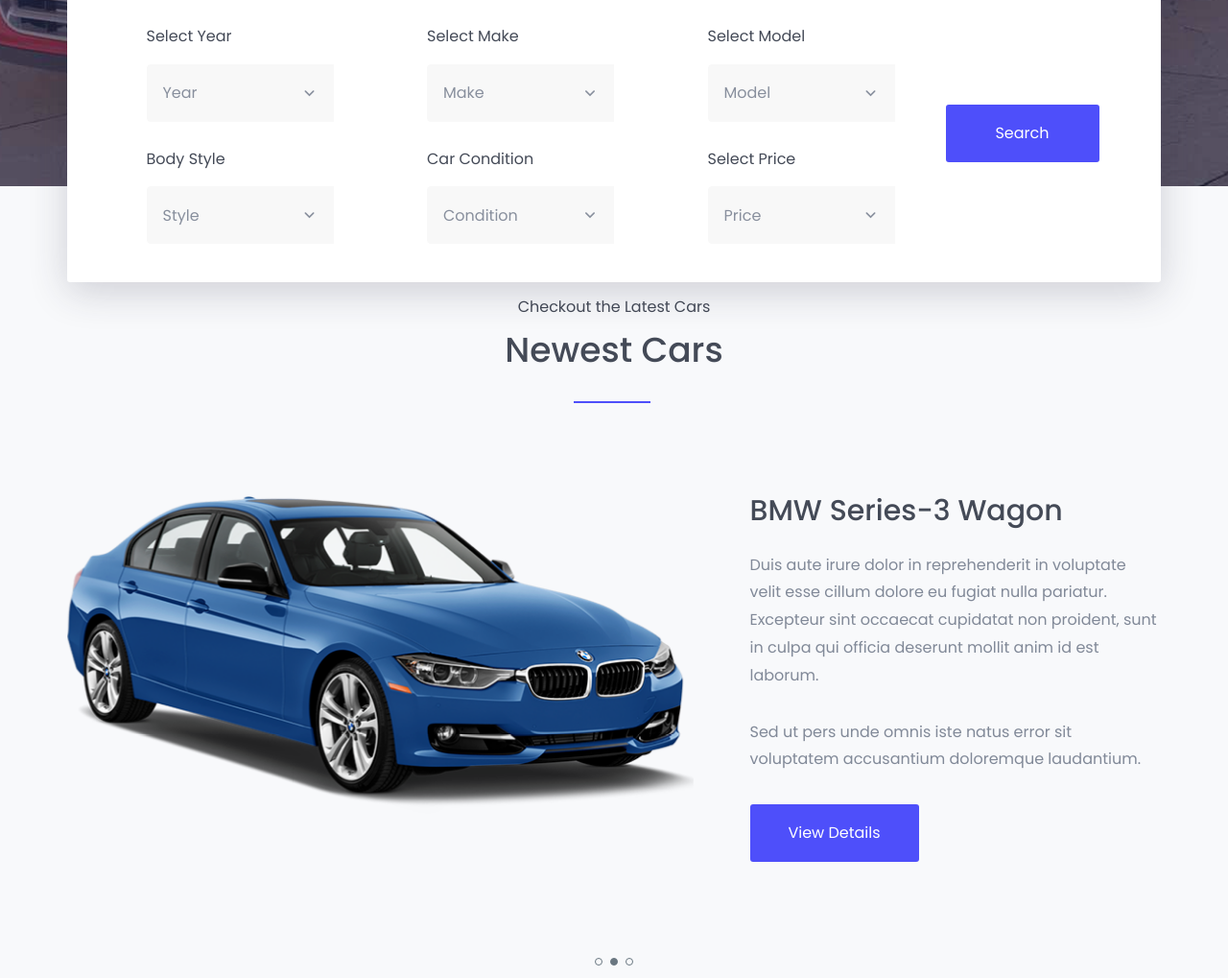
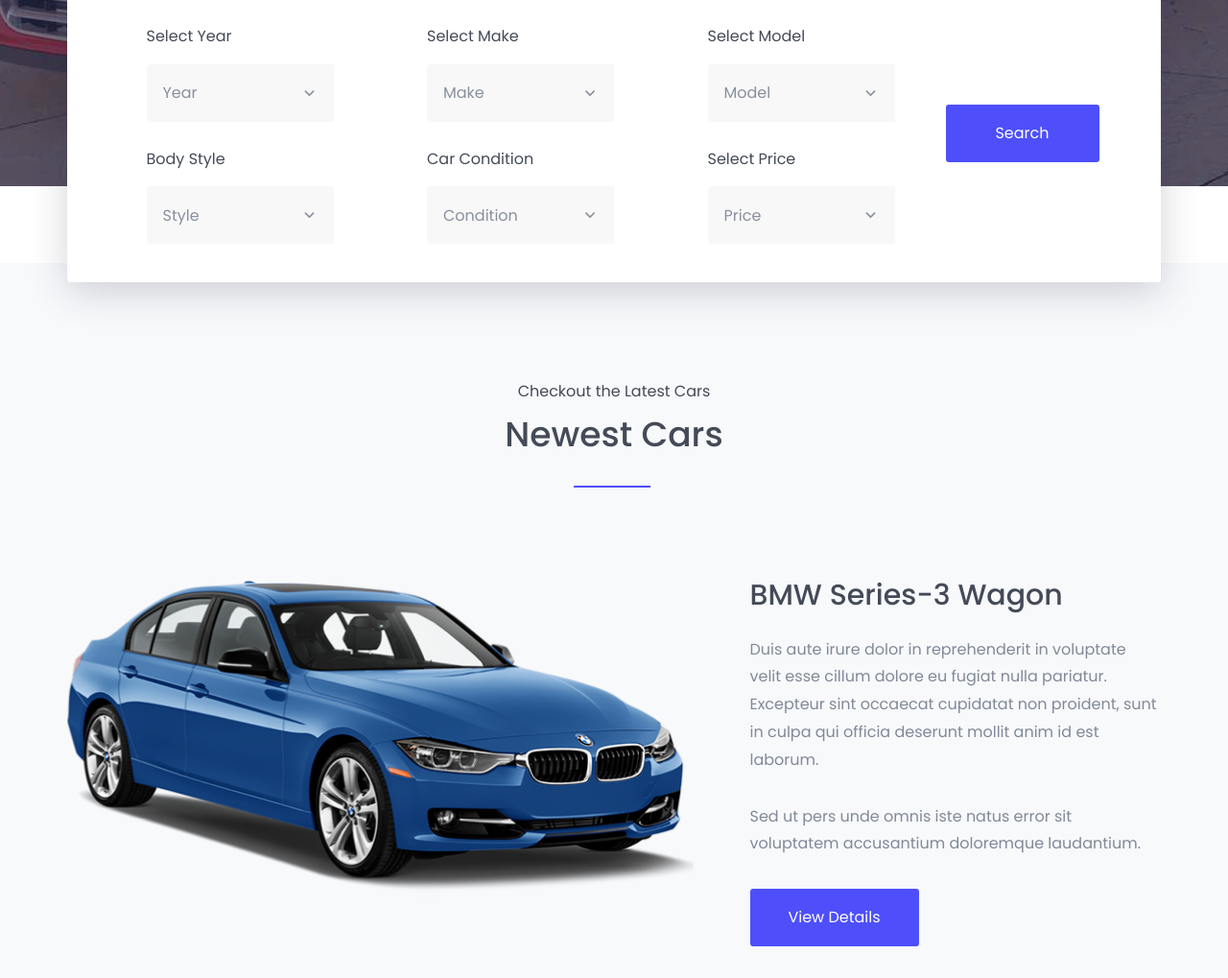
Before and after one commit to t-amiine/brief, a plain HTML site: page index.html in a window 1280 px wide. Shown: the part 772-1791 px from the top of the page at 96% size. Drawn offline with nearby package versions, Linux system fonts and the light colour scheme.

Commit message:
add some margin to new cars section

```diff
--- a/assets/css/style.css
+++ b/assets/css/style.css
@@ -375,7 +375,8 @@ nav.navbar.bootsnav .navbar-toggle i{color: #4e4ffa;}
 --------------------------------------*/
 .new-cars{
     background: #f8f9fb;
-    padding:112px 0 120px;
+    padding:120px 0 0px;
+    margin-top: 80px;
 }
 .new-cars-content{padding-top:96px;}
 /*.new-cars-txt*/
```
